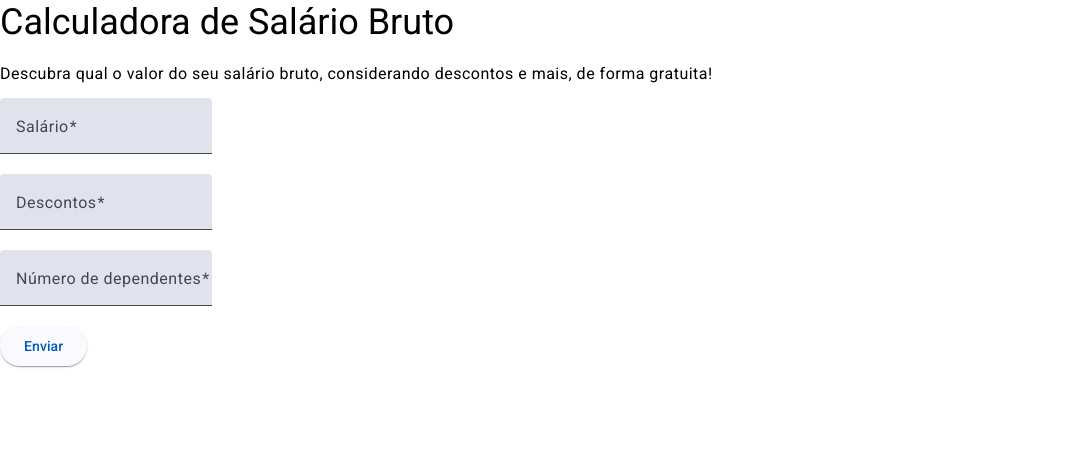
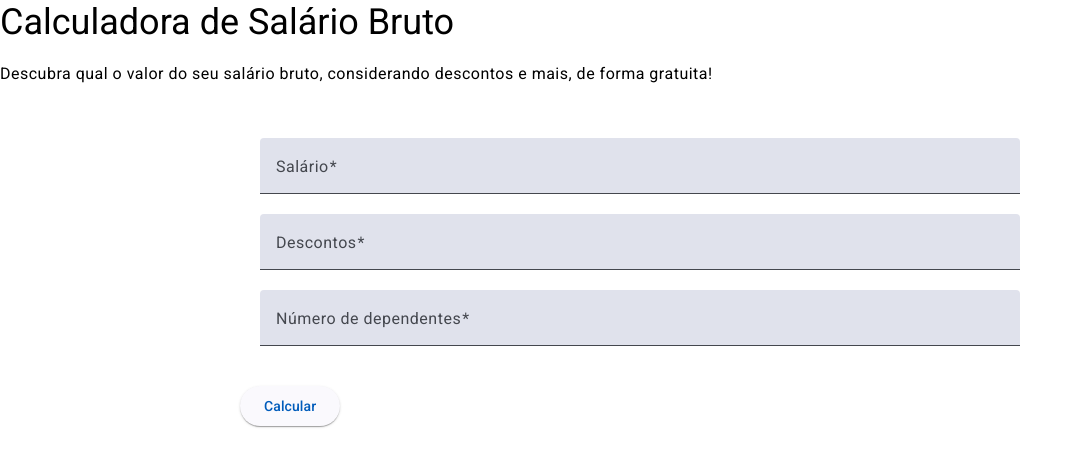
Before and after one commit to AysllaGomes/salary-discount-calculator-web, an Angular app: page /salaries in a window 1280 px wide. Shown: the top 466 px of the page, without its empty margins (0-1083 px from the left). Built offline with nearby package versions, Linux system fonts and the light colour scheme.

Commit message:
[UPT][TASK-????] Aplicando o flexLayout no formulário

```diff
--- a/src/app/salary/component/salary-discount/form/salary-discount-form.component.html
+++ b/src/app/salary/component/salary-discount/form/salary-discount-form.component.html
@@ -1,8 +1,8 @@
-<form [formGroup]="form" class="row">
+<form [formGroup]="form" fxLayout="column" fxLayoutGap="20px" class="form-container">
+    <div *ngIf="form" fxLayout="row" fxLayoutGap="20px" fxFlex="100" fxLayoutWrap>
 
-    <div *ngIf="form" class="ui-g form-group">
-        <div class="col-md-6">
-            <mat-form-field appearance="fill">
+        <div fxFlex="40" fxFlex.xs="100" fxFlex.sm="100">
+            <mat-form-field appearance="fill" fxFlex="100">
                 <mat-label>Salário</mat-label>
                 <input matInput type="number" formControlName="salary">
             </mat-form-field>
@@ -12,8 +12,8 @@
             </app-shared-component-form-message>
         </div>
 
-        <div class="col-md-6">
-            <mat-form-field appearance="fill">
+        <div fxFlex="40" fxFlex.xs="100" fxFlex.sm="100">
+            <mat-form-field appearance="fill" fxFlex="100">
                 <mat-label>Descontos</mat-label>
                 <input matInput type="number" formControlName="discount">
             </mat-form-field>
@@ -23,8 +23,8 @@
             </app-shared-component-form-message>
         </div>
 
-        <div class="col-md-6">
-            <mat-form-field appearance="fill">
+        <div fxFlex="40" fxFlex.xs="100" fxFlex.sm="100">
+            <mat-form-field appearance="fill" fxFlex="100">
                 <mat-label>Número de dependentes</mat-label>
                 <input matInput type="number" formControlName="dependentCount">
             </mat-form-field>
@@ -33,6 +33,6 @@
                 [field]="form.get('dependentCount')">
             </app-shared-component-form-message>
         </div>
+
     </div>
-
 </form>
--- a/src/app/salary/component/salary-discount/form/salary-discount-form.component.scss
+++ b/src/app/salary/component/salary-discount/form/salary-discount-form.component.scss
@@ -0,0 +1,9 @@
+.form-container {
+    padding: 20px;
+    max-width: 800px;
+    margin: auto;
+}
+
+mat-form-field {
+    width: 100%;
+}
--- a/src/app/salary/component/salary-discount/salary-discount.component.html
+++ b/src/app/salary/component/salary-discount/salary-discount.component.html
@@ -1,23 +1,16 @@
-<div>
-    <app-salary-discount-form
-        (onCreateForm)="onCreateForm($event)">
-    </app-salary-discount-form>
+<section fxLayout="column" fxLayoutGap="20px" class="salary-discount-container">
+    <app-salary-discount-form (onCreateForm)="onCreateForm($event)"></app-salary-discount-form>
 
-    <div class="col-md-12">
-        <button
-            mat-raised-button
-            color="primary"
-            type="submit"
-            (click)="search()"
-        >
-            Enviar
+    <div fxLayout="row" fxLayoutAlign="center center">
+        <button mat-raised-button color="primary" type="submit" (click)="search()">
+            {{ calculate }}
         </button>
     </div>
 
-    <div *ngIf="salary" class="row">
-        <div class="col-md-12">
+    <div *ngIf="salary" fxLayout="row" fxLayoutAlign="center center" class="result-section">
+        <div>
             <h2>Resultado</h2>
             <p>Salário líquido: {{ salary.netSalary }}</p>
         </div>
     </div>
-</div>
+</section>
--- a/src/app/salary/component/salary-discount/salary-discount.component.scss
+++ b/src/app/salary/component/salary-discount/salary-discount.component.scss
@@ -0,0 +1,11 @@
+.salary-discount-container {
+    padding: 20px;
+    max-width: 800px;
+    margin: auto;
+}
+
+.result-section {
+    margin-top: 20px;
+    width: 100%;
+    text-align: center;
+}
--- a/src/app/salary/component/salary-discount/salary-discount.component.ts
+++ b/src/app/salary/component/salary-discount/salary-discount.component.ts
@@ -16,6 +16,8 @@ export class SalaryDiscountComponent implements OnInit {
     public form: FormGroup;
 
     public salary: Salary;
+
+    public calculate = 'Calcular'
 
     constructor(
         protected salaryService: SalaryService,
--- a/src/styles.scss
+++ b/src/styles.scss
@@ -1,2 +1,17 @@
 html, body { height: 100%; }
 body { margin: 0; font-family: Roboto, "Helvetica Neue", sans-serif; }
+
+.container {
+    padding: 20px;
+    max-width: 1200px;
+    margin: auto;
+}
+
+.about-container {
+    max-width: 800px;
+    margin: auto;
+}
+
+.mt-3 {
+    margin-top: 1rem;
+}
```
